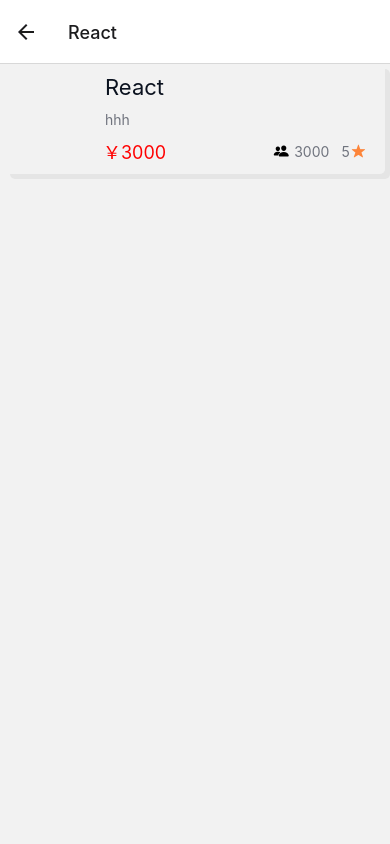
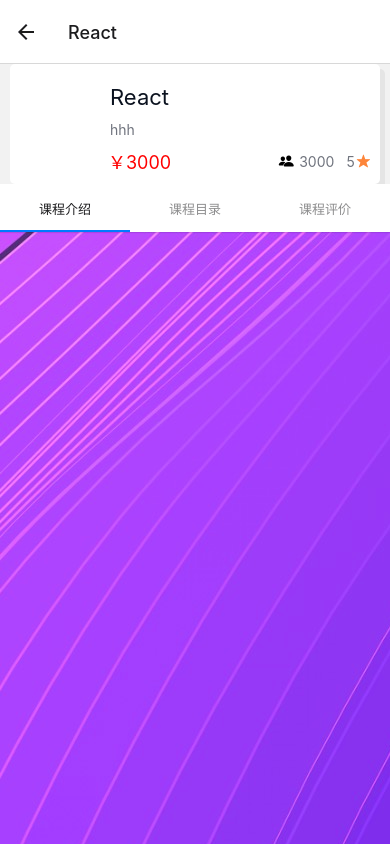
Before and after one commit to qzlu-cyber/Education_Online, a React Native app: screen / in a window 390 px wide. Both pictures are taken after a click on the element 110 px from the left and 492 px from the top of the page. Built offline with nearby package versions, Linux system fonts and the light colour scheme; what react-native would draw is missing.

Commit message:
路由嵌套bug解决，课程详情页基本结束

```diff
--- a/app/components/AppCard.js
+++ b/app/components/AppCard.js
@@ -1,7 +1,7 @@
 /*
  * @Author: 刘俊琪
  * @Date: 2022-01-08 15:28:48
- * @LastEditTime: 2022-01-23 19:00:48
+ * @LastEditTime: 2022-01-24 17:45:29
  * @Description: 卡片
  */
 import React from "react";
@@ -13,7 +13,6 @@
   TouchableWithoutFeedback,
 } from "react-native";
 import colors from "../config/colors";
-import CourseNavigator from "../screens/CourseNavigator";
 
 import AppText from "./AppText";
 
--- /dev/null
+++ b/app/components/AppComment.js
@@ -0,0 +1,88 @@
+/*
+ * @Author: 刘俊琪
+ * @Date: 2022-01-24 18:37:58
+ * @LastEditTime: 2022-01-24 19:16:52
+ * @Description: 评论组件
+ */
+import React from "react";
+import { Image, StyleSheet, View } from "react-native";
+import { Foundation } from "@expo/vector-icons";
+
+import AppText from "./AppText";
+import colors from "../config/colors";
+
+export default function AppComment({ nickName, avatar, content, star }) {
+  let stars = [false, false, false, false, false];
+  for (let i = 0; i < star; i++) {
+    stars[i] = true;
+  }
+  return (
+    <View style={styles.container}>
+      <View style={styles.infoContainer}>
+        <View style={styles.info}>
+          <Image source={avatar} style={styles.avatar} />
+          <AppText text={nickName} style={styles.content} />
+        </View>
+        <View style={styles.star}>
+          {stars.map((star) => {
+            if (star)
+              return (
+                <Foundation
+                  name='star'
+                  size={16}
+                  color={colors.sign}
+                  style={styles.icon}
+                />
+              );
+            else
+              return (
+                <Foundation
+                  name='star'
+                  size={16}
+                  color={colors.lightText}
+                  style={styles.icon}
+                />
+              );
+          })}
+        </View>
+      </View>
+      <AppText text={content} style={styles.content} />
+    </View>
+  );
+}
+
+const styles = StyleSheet.create({
+  container: {
+    backgroundColor: colors.white,
+    paddingHorizontal: 20,
+    marginBottom: 10,
+    paddingVertical: 10,
+    borderRadius: 5,
+  },
+  infoContainer: {
+    flexDirection: "row",
+    alignItems: "center",
+    marginBottom: 10,
+    justifyContent: "space-between",
+  },
+  info: {
+    flexDirection: "row",
+    alignItems: "center",
+  },
+  avatar: {
+    width: 40,
+    height: 40,
+    borderRadius: 20,
+    marginRight: 10,
+  },
+  star: {
+    flexDirection: "row",
+  },
+  icon: {
+    marginHorizontal: 1,
+  },
+  content: {
+    fontSize: 16,
+    color: colors.lightText,
+  },
+});
--- a/app/components/Footer.js
+++ b/app/components/Footer.js
@@ -1,7 +1,7 @@
 /*
  * @Author: 刘俊琪
  * @Date: 2022-01-09 12:18:55
- * @LastEditTime: 2022-01-09 12:24:17
+ * @LastEditTime: 2022-01-24 17:58:08
  * @Description: Footer组件
  */
 import React from "react";
@@ -25,6 +25,7 @@
     flexDirection: "row",
     justifyContent: "center",
     alignItems: "center",
+    marginBottom: 20,
   },
   text: {
     color: colors.lightText,
--- a/app/config/db.js
+++ b/app/config/db.js
@@ -1,7 +1,7 @@
 /*
  * @Author: 刘俊琪
  * @Date: 2022-01-09 11:18:16
- * @LastEditTime: 2022-01-09 15:28:35
+ * @LastEditTime: 2022-01-24 19:17:44
  * @Description: 假数据
  */
 const courses = [
@@ -138,4 +138,56 @@
   },
 ];
 
-export { courses, icons, myCourses };
+const comments = [
+  {
+    id: 1,
+    avatar: require("../assets/avatar.jpg"),
+    nickName: "刘俊琪",
+    star: 5,
+    content: "快速入门必备课程，老师水平很高！",
+  },
+  {
+    id: 2,
+    avatar: require("../assets/avatar.jpg"),
+    nickName: "刘俊琪",
+    star: 3,
+    content: "快速入门必备课程，老师水平很高！",
+  },
+  {
+    id: 3,
+    avatar: require("../assets/avatar.jpg"),
+    nickName: "刘俊琪",
+    star: 2,
+    content: "快速入门必备课程，老师水平很高！",
+  },
+  {
+    id: 4,
+    avatar: require("../assets/avatar.jpg"),
+    nickName: "刘俊琪",
+    star: 4,
+    content: "快速入门必备课程，老师水平很高！",
+  },
+  {
+    id: 5,
+    avatar: require("../assets/avatar.jpg"),
+    nickName: "刘俊琪",
+    star: 5,
+    content: "快速入门必备课程，老师水平很高！",
+  },
+  {
+    id: 6,
+    avatar: require("../assets/avatar.jpg"),
+    nickName: "刘俊琪",
+    star: 5,
+    content: "快速入门必备课程，老师水平很高！",
+  },
+  {
+    id: 7,
+    avatar: require("../assets/avatar.jpg"),
+    nickName: "刘俊琪",
+    star: 5,
+    content: "快速入门必备课程，老师水平很高！",
+  },
+];
+
+export { courses, icons, myCourses, comments };
--- a/app/navigation/AccountNavigator.js
+++ b/app/navigation/AccountNavigator.js
@@ -1,7 +1,7 @@
 /*
  * @Author: 刘俊琪
  * @Date: 2022-01-21 18:47:19
- * @LastEditTime: 2022-01-23 18:22:02
+ * @LastEditTime: 2022-01-24 17:45:04
  * @Description: 我的 页导航
  */
 import React from "react";
@@ -10,7 +10,6 @@
 import AppNavigator from "./AppNavigator";
 import CategoryDetailScreen from "../screens/CategoryDetailScreen";
 import CourseDetailScreen from "../screens/CourseDetailScreen";
-import CourseNavigator from "../screens/CourseNavigator";
 
 const Stack = createNativeStackNavigator();
 
--- a/app/navigation/AppNavigator.js
+++ b/app/navigation/AppNavigator.js
@@ -1,7 +1,7 @@
 /*
  * @Author: 刘俊琪
  * @Date: 2022-01-21 18:49:03
- * @LastEditTime: 2022-01-23 18:34:49
+ * @LastEditTime: 2022-01-24 17:45:15
  * @Description: 底部主导航
  */
 import { createMaterialBottomTabNavigator } from "@react-navigation/material-bottom-tabs";
@@ -12,7 +12,6 @@
 import CategoryScreen from "../screens/CategoryScreen";
 import LearningScreen from "../screens/LearningScreen";
 import MyScreen from "../screens/MyScreen";
-import CourseNavigator from "../screens/CourseNavigator";
 
 const Tab = createMaterialBottomTabNavigator();
 
--- a/app/screens/CourseCatelogScreen.js
+++ b/app/screens/CourseCatelogScreen.js
@@ -1,24 +1,120 @@
 /*
  * @Author: 刘俊琪
  * @Date: 2022-01-23 17:03:25
- * @LastEditTime: 2022-01-23 17:11:15
+ * @LastEditTime: 2022-01-24 19:18:43
  * @Description: 课程目录页
  */
 import React from "react";
-import { StyleSheet, Text, View } from "react-native";
+import { ScrollView, StyleSheet, Text, View } from "react-native";
+import { Foundation } from "@expo/vector-icons";
+
+import AppText from "../components/AppText";
+import colors from "../config/colors";
 
 export default function CourseCatelogScreen() {
   return (
-    <View style={styles.container}>
-      <Text>Catelog</Text>
-    </View>
+    <ScrollView style={styles.container}>
+      <View style={styles.chapterContainer}>
+        <AppText
+          text='第一章 课程介绍（了解课程必看）'
+          style={styles.chapterText}
+        />
+        <View style={styles.itemContainer}>
+          <Foundation name='play-video' size={24} color={colors.lightText} />
+          <AppText text='1-1 导学（12:20）' style={styles.itemText} />
+        </View>
+        <View style={styles.itemContainer}>
+          <Foundation name='play-video' size={24} color={colors.lightText} />
+          <AppText text='1-1 预览（10:37）' style={styles.itemText} />
+        </View>
+      </View>
+      <View style={styles.chapterContainer}>
+        <AppText
+          text='第二章 了解TypeScript工作流'
+          style={styles.chapterText}
+        />
+        <View style={styles.itemContainer}>
+          <Foundation name='play-video' size={24} color={colors.lightText} />
+          <AppText
+            text='2-1 什么是TypeScript（14:22）'
+            style={styles.itemText}
+          />
+        </View>
+        <View style={styles.itemContainer}>
+          <Foundation name='play-video' size={24} color={colors.lightText} />
+          <AppText text='2-2 开发环境配置（05:07）' style={styles.itemText} />
+        </View>
+        <View style={styles.itemContainer}>
+          <Foundation name='play-video' size={24} color={colors.lightText} />
+          <AppText
+            text='2-3 TypeScript工作流（10:47）'
+            style={styles.itemText}
+          />
+        </View>
+      </View>
+      <View style={styles.chapterContainer}>
+        <AppText text='第三章 TypeScript基础' style={styles.chapterText} />
+        <View style={styles.itemContainer}>
+          <Foundation name='play-video' size={24} color={colors.lightText} />
+          <AppText text='3-1 变量声明（05:20）' style={styles.itemText} />
+        </View>
+        <View style={styles.itemContainer}>
+          <Foundation name='play-video' size={24} color={colors.lightText} />
+          <AppText
+            text='3-2 TypeScript类型简介（02:07）'
+            style={styles.itemText}
+          />
+        </View>
+        <View style={styles.itemContainer}>
+          <Foundation name='play-video' size={24} color={colors.lightText} />
+          <AppText text='3-3 TypeScript函数（03:57）' style={styles.itemText} />
+        </View>
+      </View>
+      <View style={styles.chapterContainer}>
+        <AppText
+          text='第三章 课程介绍（了解课程必看）'
+          style={styles.chapterText}
+        />
+        <View style={styles.itemContainer}>
+          <Foundation name='play-video' size={24} color={colors.lightText} />
+          <AppText text='1-1 导学（12:20）' style={styles.itemText} />
+        </View>
+        <View style={styles.itemContainer}>
+          <Foundation name='play-video' size={24} color={colors.lightText} />
+          <AppText text='1-1 预览（10:37）' style={styles.itemText} />
+        </View>
+      </View>
+    </ScrollView>
   );
 }
 
 const styles = StyleSheet.create({
   container: {
     flex: 1,
+    backgroundColor: colors.white,
+    marginBottom: 10,
+    paddingVertical: 10,
+  },
+  chapterContainer: {
+    marginHorizontal: 20,
+    marginBottom: 10,
+    marginTop: 10,
     justifyContent: "center",
+  },
+  chapterText: {
+    fontSize: 18,
+    color: colors.lightText,
+  },
+  itemContainer: {
+    flexDirection: "row",
+    marginTop: 10,
+    borderBottomWidth: 1,
+    borderBottomColor: "#e1e2e4",
     alignItems: "center",
   },
+  itemText: {
+    marginLeft: 5,
+    fontSize: 16,
+    color: colors.lightText,
+  },
 });
--- a/app/screens/CourseDetailScreen.js
+++ b/app/screens/CourseDetailScreen.js
@@ -1,21 +1,21 @@
 /*
  * @Author: 刘俊琪
  * @Date: 2022-01-23 15:13:45
- * @LastEditTime: 2022-01-23 19:11:00
+ * @LastEditTime: 2022-01-24 17:46:13
  * @Description: 课程详情页
  */
 import React from "react";
-import { StyleSheet, View, Dimensions } from "react-native";
+import { StyleSheet, Dimensions } from "react-native";
 
 import colors from "../config/colors";
 import ListItem from "../components/ListItem";
-import CourseNavigator from "./CourseNavigator";
+import CourseNavigatorScreen from "./CourseNavigatorScreen";
 
 const windowWidth = Dimensions.get("window").width;
 
 export default function CourseDetailScreen({ route }) {
   return (
-    <View style={styles.container}>
+    <>
       <ListItem
         containerStyle={styles.itemContainer}
         imgStyle={styles.img}
@@ -29,8 +29,8 @@
         people='3000'
         withoutPress
       />
-      {/* <CourseNavigator /> //TODO: 路由跳转有问题 */}
-    </View>
+      <CourseNavigatorScreen />
+    </>
   );
 }
 
@@ -43,6 +43,7 @@
     flexDirection: "row",
     marginHorizontal: 10,
     paddingVertical: 10,
+    paddingTop: 20,
     paddingHorizontal: 10,
     borderRadius: 5,
     shadowColor: "#E0E0E0",
@@ -50,6 +51,7 @@
     shadowOpacity: 0.7,
     elevation: 20,
     overflow: "hidden",
+    backgroundColor: colors.white,
   },
   img: {
     width: 80,
--- a/app/screens/CourseInfoScreen.js
+++ b/app/screens/CourseInfoScreen.js
@@ -1,16 +1,40 @@
 /*
  * @Author: 刘俊琪
  * @Date: 2022-01-23 17:01:02
- * @LastEditTime: 2022-01-23 17:01:03
+ * @LastEditTime: 2022-01-24 17:57:03
  * @Description: 课程简介
  */
-import { StyleSheet, Text, View } from "react-native";
 import React from "react";
+import { ScrollView, StyleSheet, View, Image, Dimensions } from "react-native";
+import AppText from "../components/AppText";
+import Footer from "../components/Footer";
+
+const windowWidth = Dimensions.get("window").width;
+const windowHeight = Dimensions.get("window").height;
 
 export default function CourseInfoScreen() {
   return (
     <View style={styles.container}>
-      <Text>Info</Text>
+      <ScrollView>
+        <View style={styles.imgContainer}>
+          <Image
+            source={require("../assets/background/background1.jpg")}
+            resizeMode='contain'
+          />
+          <Image
+            source={require("../assets/background/background2.jpg")}
+            resizeMode='contain'
+          />
+          <Image
+            source={require("../assets/background/background3.jpg")}
+            resizeMode='contain'
+          />
+        </View>
+        <View style={styles.textInfoContainer}>
+          <AppText text='Info' />
+        </View>
+        <Footer />
+      </ScrollView>
     </View>
   );
 }
@@ -21,4 +45,10 @@
     justifyContent: "center",
     alignItems: "center",
   },
+  imgContainer: {
+    width: windowWidth,
+  },
+  textInfoContainer: {
+    marginVertical: 20,
+  },
 });
--- a/app/screens/CourseJudgementScreen.js
+++ b/app/screens/CourseJudgementScreen.js
@@ -1,17 +1,29 @@
 /*
  * @Author: 刘俊琪
  * @Date: 2022-01-23 17:09:20
- * @LastEditTime: 2022-01-23 17:11:02
+ * @LastEditTime: 2022-01-24 18:57:26
  * @Description: 课程评价页
  */
-import { StyleSheet, Text, View } from "react-native";
 import React from "react";
+import { FlatList, StyleSheet } from "react-native";
+import AppComment from "../components/AppComment";
+
+import { comments } from "../config/db";
 
 export default function CourseJudgementScreen() {
   return (
-    <View style={styles.container}>
-      <Text>Judgement</Text>
-    </View>
+    <FlatList
+      data={comments}
+      keyExtractor={(comment) => comment.id.toString()}
+      renderItem={({ item }) => (
+        <AppComment
+          nickName={item.nickName}
+          avatar={item.avatar}
+          content={item.content}
+          star={item.star}
+        />
+      )}
+    />
   );
 }
 
--- a/app/screens/CourseNavigator.js
+++ b/app/screens/CourseNavigatorScreen.js
@@ -1,13 +1,12 @@
 /*
  * @Author: 刘俊琪
  * @Date: 2022-01-23 17:30:12
- * @LastEditTime: 2022-01-23 19:06:28
+ * @LastEditTime: 2022-01-24 17:42:47
  * @Description: 描述
  */
 import React from "react";
 import { createMaterialTopTabNavigator } from "@react-navigation/material-top-tabs";
 
-import colors from "../config/colors";
 import CourseInfoScreen from "./CourseInfoScreen";
 import CourseCatelogScreen from "./CourseCatelogScreen";
 import CourseJudgementScreen from "./CourseJudgementScreen";
@@ -15,14 +14,13 @@
 const MaterialTopTab = createMaterialTopTabNavigator();
 
 const CourseDetailTab = () => (
-  <MaterialTopTab.Navigator
-    screenOptions={{ tabBarStyle: { backgroundColor: colors.praimary } }}>
+  <MaterialTopTab.Navigator>
     <MaterialTopTab.Screen name='课程介绍' component={CourseInfoScreen} />
     <MaterialTopTab.Screen name='课程目录' component={CourseCatelogScreen} />
     <MaterialTopTab.Screen name='课程评价' component={CourseJudgementScreen} />
   </MaterialTopTab.Navigator>
 );
 
-export default function CourseNavigator() {
+export default function CourseNavigatorScreen() {
   return <CourseDetailTab />;
 }
```
Also changed, not shown: app/config/data.js (deleted, +0 -63 lines).
